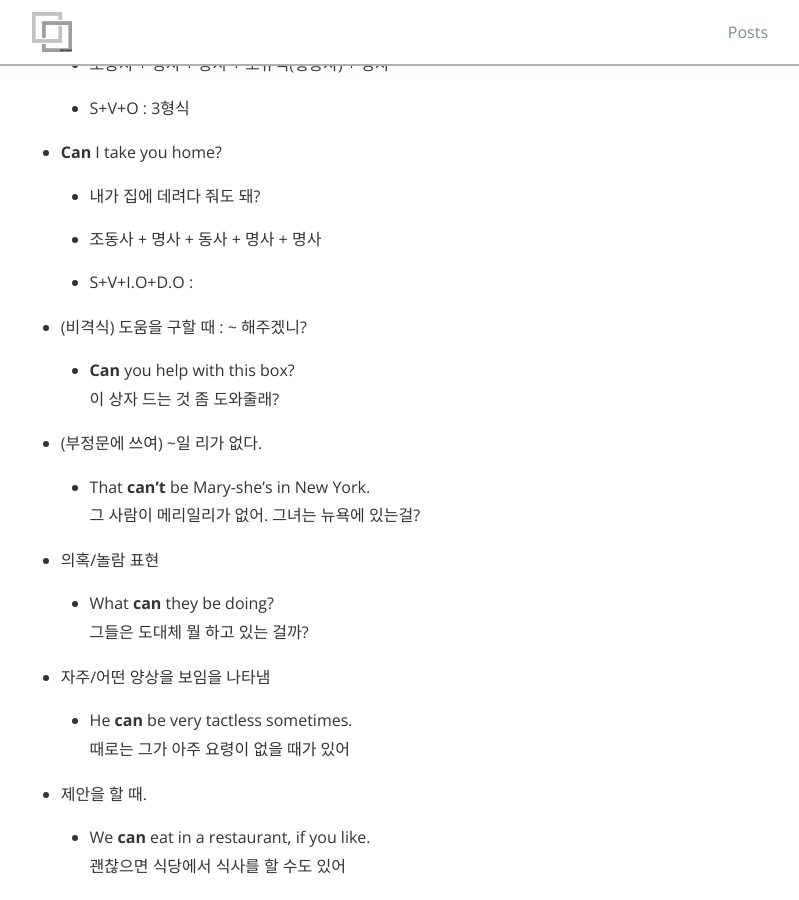
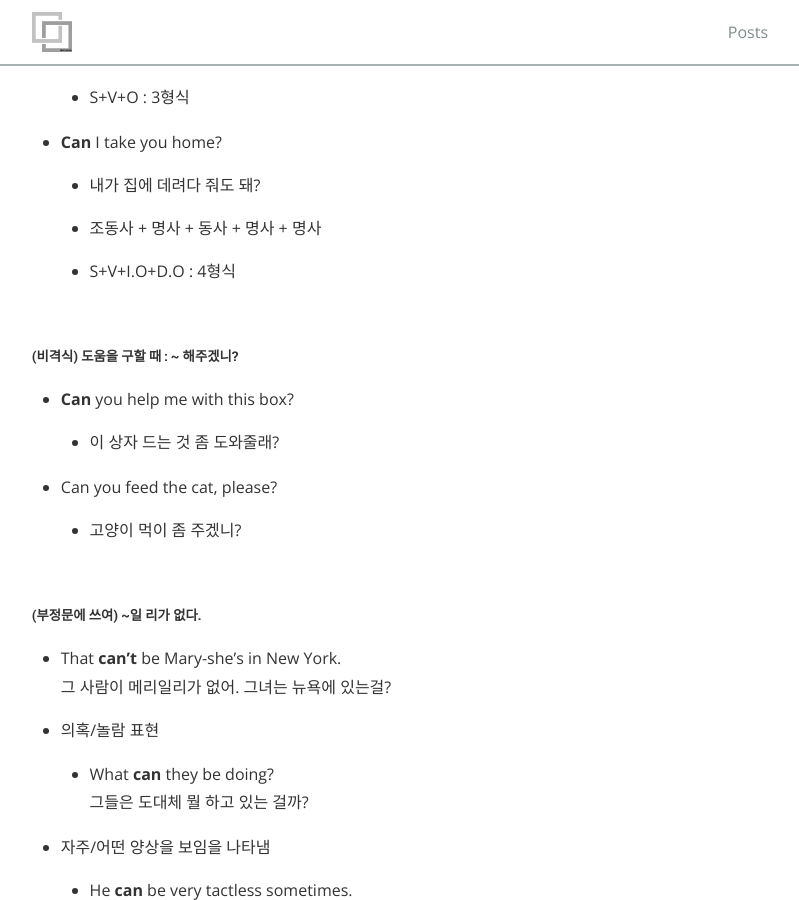
Before and after one commit to gptjs409/gptjs409.github.io, a Jekyll site: the page built from _posts/english/2019-10-21-banana-english-1.md, in a window 1280 px wide and 900 px high, scrolled down 8491 px. Shown: the whole window, without its empty margins (240-1039 px from the left). Built offline with Jekyll 4.4.1, drawn with Linux system fonts in a browser that asks for light colours; nearby versions of some CDN libraries; some of the changed text lies outside the part shown.

Commit message:
Update 2019-10-21-banana-english-1.md

```diff
--- a/_posts/english/2019-10-21-banana-english-1.md
+++ b/_posts/english/2019-10-21-banana-english-1.md
@@ -281,7 +281,7 @@ tags:
 
 #### Can ([출처-네이버 어학사전](https://endic.naver.com/enkrEntry.nhn?sLn=kr&entryId=37d58385a974460aa8e55fa91f284fdc&query=can))
 
-#### 가능 : \~할 수 있다. (be able to로 대체 가능 - 미래형/완료형/부정사에는 이것만)
+##### 가능 : \~할 수 있다. (be able to로 대체 가능 - 미래형/완료형/부정사에는 이것만)
 
 - I **can** run fast. (= I **am able to** run fast.)
 
@@ -338,7 +338,6 @@ tags:
 
 <br>
 
-
 ##### 감각을 느낌(동사 feel, hear, see, smell, taste와 함께 쓰여 그런 감각이 느껴짐을 나타냄)
 
 - I **can** _hear_ music.
@@ -387,15 +386,24 @@ tags:
 
   - 조동사 + 명사 + 동사 + 명사 + 명사
 
-  - S+V+I.O+D.O :
+  - S+V+I.O+D.O : 4형식
+
+<br>
+
+##### (비격식) 도움을 구할 때 : \~ 해주겠니?
+
+- **Can** you help me with this box?
+
+  - 이 상자 드는 것 좀 도와줄래?
 
 
-- (비격식) 도움을 구할 때 : \~ 해주겠니?
+- Can you feed the cat, please?
 
-  - **Can** you help with this box?
-  <br>이 상자 드는 것 좀 도와줄래?
+  - 고양이 먹이 좀 주겠니?
 
-- (부정문에 쓰여) \~일 리가 없다.
+<br>
+
+##### (부정문에 쓰여) \~일 리가 없다.
 
   - That **can't** be Mary-she's in New York.
   <br>그 사람이 메리일리가 없어. 그녀는 뉴욕에 있는걸?
@@ -454,7 +462,7 @@ He **couldn't** answer the question.
 
   - 명사 + 조동사 + 동사 + 목적어 + 전명구(부사)
 
-  - S+V+O+ : 3형식
+  - S+V+O : 3형식
 
 
 
```
